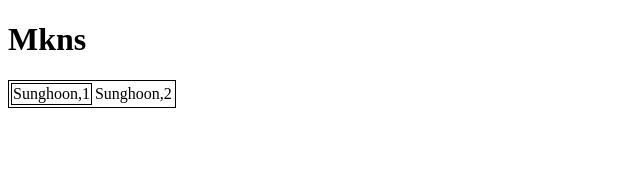
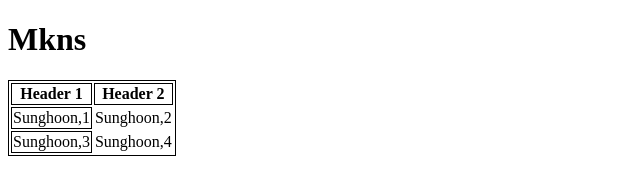
Before and after one commit to JillianneLirazan/hoon, a plain HTML site: page index.html in a window 1280 px wide. Shown: the whole page, without its empty margins (0-640 px from the left). Drawn offline with Linux system fonts and the light colour scheme.

Commit message:
Update index.html

```diff
--- a/index.html
+++ b/index.html
@@ -12,8 +12,16 @@
         <h1>Mkns</h1>
 	<table style="border: 1px solid black">
 		<tr>
-		   <td style="border-style: solid; border-width: 1px; border-color: black;">Sunghoon,1</td>
-		   <td style="border-style: solid: border-width: 1px; border-color: black;">Sunghoon,2</td>
+			<th style="border:1px solid black"> Header 1</th>
+			<th style="border:1px solid black"> Header 2</th>
+		</tr>
+		<tr>
+		        <td style="border-style: solid; border-width: 1px; border-color: black;">Sunghoon,1</td>
+		        <td style="border-style: solid: border-width: 1px; border-color: black;">Sunghoon,2</td>
+		</tr>
+		<tr>
+			<td style="border-style: solid; border-width: 1px; border-color: black;">Sunghoon,3</td>
+		        <td style="border-style: solid: border-width: 1px; border-color: black;">Sunghoon,4</td>
 		</tr>
 	</table>
 
```
